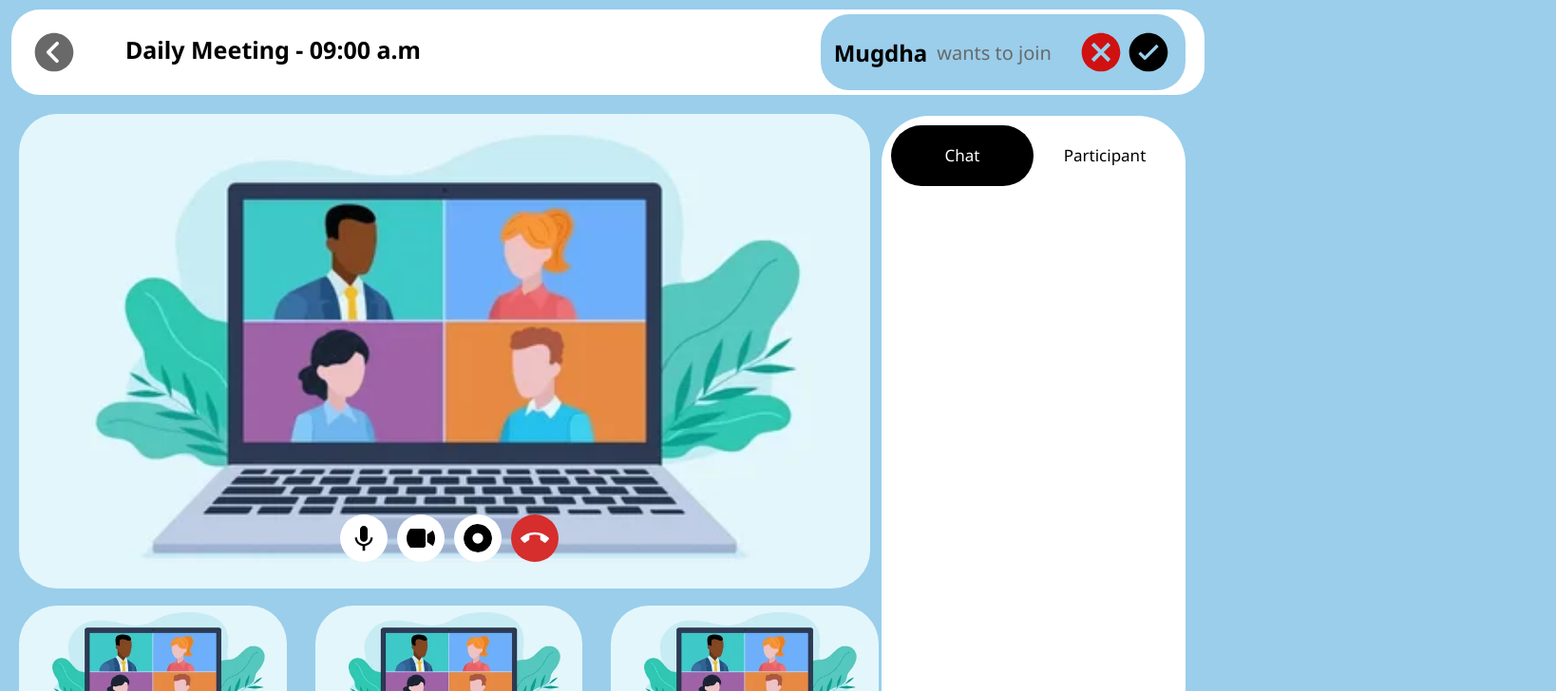
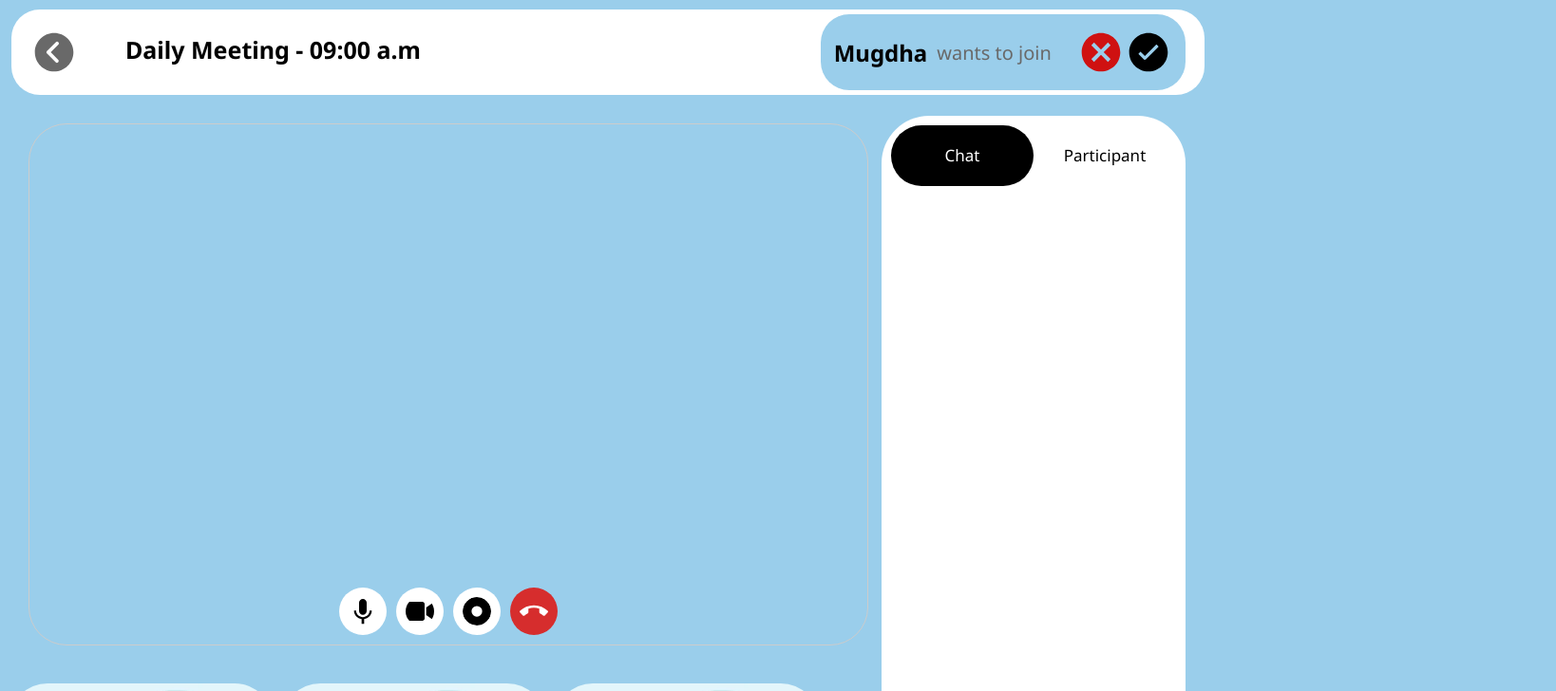
Before and after one commit to JIYA1MU/online_meet, a React (Vite) app: page /meetingMain in a window 1280 px wide. Shown: the top 728 px of the page at 95% size, 1638 px wide, since content can reach past the window. Built offline with nearby package versions, Linux system fonts and the light colour scheme; no server answers; the HTML template or start-up script is replaced by a standard one.

Commit message:
web cam feature

```diff
--- a/package.json
+++ b/package.json
@@ -21,6 +21,7 @@
     "react-dom": "^18.3.1",
     "react-icons": "^5.2.1",
     "react-router-dom": "^6.25.1",
+    "react-webcam": "^7.2.0",
     "styled-components": "^6.1.12"
   },
   "devDependencies": {
--- a/src/components/pages/MainScreen.tsx
+++ b/src/components/pages/MainScreen.tsx
@@ -1,43 +1,63 @@
-import styled from "styled-components"
-import { useState } from "react"
-import { IoMdMic , IoMdMicOff } from "react-icons/io"
-import { FaVideo , FaVideoSlash } from "react-icons/fa"
-import { BsFillRecordCircleFill } from "react-icons/bs"
-import { MdCallEnd } from "react-icons/md"
+import React, { useState } from 'react';
+import styled from 'styled-components';
+import Webcam from 'react-webcam';
+import { IoMdMic, IoMdMicOff } from 'react-icons/io';
+import { FaVideo, FaVideoSlash } from 'react-icons/fa';
+import { BsFillRecordCircleFill } from 'react-icons/bs';
+import { MdCallEnd } from 'react-icons/md';
 
-const participants = [
-    { image: "src/assets/12.webp" },
-    { image: "src/assets/12.webp" },
-    { image: "src/assets/12.webp" },
+// Define types for props
+interface IconProps {
+  isMicOpen?: boolean;
+  isVideoOpen?: boolean;
+}
+
+// Define the participants data type
+interface Participant {
+  image: string;
+}
+
+const participants: Participant[] = [
+  { image: 'src/assets/12.webp' },
+  { image: 'src/assets/12.webp' },
+  { image: 'src/assets/12.webp' },
 ];
 
-const MainScreen = () => {
+const MainScreen: React.FC = () => {
+  const [isMicOpen, setIsMicOpen] = useState<boolean>(true);
+  const [isVideoOpen, setIsVideoOpen] = useState<boolean>(true);
+  const [active, setActive] = useState<'chat' | 'people'>('chat');
 
-    const [isMicOpen , setIsMicOpen ] = useState(true);
-    const[isVideoOpen , setIsVideoOpen] = useState(true);
-    const [active , setActive] = useState("chat");
+  const ToggleBox = () => {
+    setActive(active === 'chat' ? 'people' : 'chat');
+  };
 
-    const ToggleBox = (): void => {
-        setActive(active === "chat" ? "people" : "chat");
-    }
-
-    const handleClick = (): void => {
+  const handleClick = () => {
     setIsMicOpen(!isMicOpen);
   };
 
-    const Toggle = () : void => {
+  const Toggle = () => {
     setIsVideoOpen(!isVideoOpen);
-    }
-
+  };
 
   return (
     <MeetScreen>
       <div className="screen">
         <div className="presenter">
-                <img src = "src/assets/12.webp"  alt="Meeting"/>
-                    <div className = "options">
-                        <Mic onClick = {handleClick} isMicOpen = {isMicOpen}/>
-                        <Video onClick = {Toggle} isVideoOpen = {isVideoOpen}/>
+          {isVideoOpen ? (
+            <Webcam
+              audio={isMicOpen}
+              width="100%"
+              height="100%"
+              videoConstraints={{ facingMode: 'user' }}
+              style={{ width: '100%', height: '100%', borderRadius: '40px', objectFit: 'cover' }}
+            />
+          ) : (
+            <img src="src/assets/12.webp" alt="Meeting" />
+          )}
+          <div className="options">
+            <Mic onClick={handleClick} isMicOpen={isMicOpen} />
+            <Video onClick={Toggle} isVideoOpen={isVideoOpen} />
             <Record />
             <Call />
           </div>
@@ -47,6 +67,7 @@ const MainScreen = () => {
             <img
               key={index}
               src={participant.image}
+              alt={`Participant ${index + 1}`}
             />
           ))}
         </div>
@@ -54,112 +75,143 @@ const MainScreen = () => {
       <div className="side">
         <div className="main">
           <div
-                    className = {active ==="chat" ? "chat active" : "chat"}
-                    onClick={ToggleBox}>Chat
+            className={active === 'chat' ? 'chat active' : 'chat'}
+            onClick={ToggleBox}
+          >
+            Chat
           </div>
           <div
-                    className = {active === "people" ? "people active" : "people"}
-                    onClick = {ToggleBox}>Participant
+            className={active === 'people' ? 'people active' : 'people'}
+            onClick={ToggleBox}
+          >
+            Participant
           </div>
         </div>
       </div>
     </MeetScreen>
-  )
+  );
+};
+
+// Styled-components
+const MeetScreen = styled.div`
+  display: flex;
+  flex-direction: row;
+  height: 100vh;
+
+  .screen {
+    flex: 1;
+    display: flex;
+    flex-direction: column;
+    padding: 10px;
   }
 
-const MeetScreen = styled.div`
-    .screen{
-        .presenter{
-            img{
-                width : 70%;
-                height : 500px;
-                margin : 30px 20px;
-                border-radius : 40px;
+  .presenter {
+    flex: 1;
+    position: relative;
+    border: 1px solid #ccc;
+    border-radius: 40px;
+    overflow: hidden;
+    width: 70%;
+    height: 500px;
+    margin: 30px 20px;
+
+    img {
+      width: 100%;
+      height: 100%;
+      border-radius: 40px;
     }
-            .options{
-                position : relative;
-                bottom : 7rem;
-                left : 28%;
+
+    .options {
+      position: absolute;
+      bottom: 10px; /* Adjusted for better visibility */
+      left: 50%;
+      transform: translateX(-50%);
+      display: flex;
+      gap: 10px;
+      justify-content: center;
+      width: 100%; /* Ensures it takes full width */
     }
   }
-        .participants{
-            img{
-                position: relative;
-                bottom : 70px;
-                left : 20px;
+
+  .participants {
+    display: flex;
+    gap: 10px;
+    margin-top: 10px;
+
+    img {
       border-radius: 40px;
-                width : 22%;
-                height : 10rem;
-                margin-right : 30px;
+      width: 22%;
+      height: 10rem;
     }
   }
-    }
+
   .side {
     width: 25%;
     height: 83%;
     background-color: #ffffff;
-        position : absolute;
-        top :7.6rem;
-        right : 2rem;
-        border-radius : 50px;
-        .main{
-            display : flex;
-            justify-content : space-between;
-            padding : 10px;
-            border-radius : 50px;
-            font-family: "Noto Sans", sans-serif;
-            font-size : 17px;
-            .chat , .people{
-                width : 50%;
-                height : 4rem;
+    position: absolute;
+    top: 7.6rem;
+    right: 2rem;
+    border-radius: 50px;
+
+    .main {
+      display: flex;
+      justify-content: space-between;
+      padding: 10px;
+      border-radius: 50px;
+      font-family: 'Noto Sans', sans-serif;
+      font-size: 17px;
+
+      .chat, .people {
+        width: 50%;
+        height: 4rem;
         border-radius: 50px;
         display: flex;
         align-items: center;
         justify-content: center;
         cursor: pointer;
       }
-            .chat.active , .people.active {
+
+      .chat.active, .people.active {
         background-color: black;
         color: white;
       }
     }
   }
-`
+`;
 
-const Mic = styled(({ isMicOpen, ...props } : any) =>
+// Styled-components for icons with type definitions
+const Mic = styled(({ isMicOpen, ...props }: IconProps) =>
   isMicOpen ? <IoMdMic {...props} /> : <IoMdMicOff {...props} />
 )`
   background-color: white;
   border-radius: 50%;
   font-size: 30px;
   padding: 10px;
-  `
+`;
 
-const Video = styled(({isVideoOpen, ...props} : any) =>
-    isVideoOpen ? <FaVideo {...props}/> : <FaVideoSlash {...props}/>
+const Video = styled(({ isVideoOpen, ...props }: IconProps) =>
+  isVideoOpen ? <FaVideo {...props} /> : <FaVideoSlash {...props} />
 )`
   background-color: white;
   border-radius: 50%;
   font-size: 30px;
   padding: 10px;
-    margin-left : 10px;
-`
+`;
 
 const Record = styled(BsFillRecordCircleFill)`
   background-color: white;
   border-radius: 50%;
   font-size: 30px;
   padding: 10px;
-    margin-left : 10px;
-`
+`;
 
 const Call = styled(MdCallEnd)`
   background-color: #d62d2d;
-    color : white;
+  color: white;
   border-radius: 50%;
   font-size: 30px;
   padding: 10px;
-    margin-left : 10px;
-`
+`;
 
 export default MainScreen;
--- a/src/components/pages/MeetingJoin.tsx
+++ b/src/components/pages/MeetingJoin.tsx
@@ -164,4 +164,5 @@ const Present = styled(MdPresentToAll)`
   vertical-align : bottom;
 `
 
+
 export default MeetingJoin
--- a/src/components/pages/MeetingLink.tsx
+++ b/src/components/pages/MeetingLink.tsx
@@ -34,12 +34,6 @@ const value: Item[] = [
     name: 'Schedule',
     bgColor: '#035C7A'
   },
-  {
-    id: 4,
-    icon: <IoShareSharp />,
-    name: 'Share screen',
-    bgColor: '#035C7A'
-  }
 ];
 
 export const MeetingLink = () => {
@@ -59,37 +53,17 @@ export const MeetingLink = () => {
   // Use Item type for parameter
   const handleItemClick = async (item: Item) => {
     switch (item.name) {
-      case 'New Meeting':
+      case 'Join':
         navigate('/meetingjoin');
         break;
       case 'Schedule':
         navigate('/schedule');
-        break;
-      case 'Share screen':
-        await startScreenSharing();
         break;
       default:
         break;
     }
   };
 
-
-  const startScreenSharing = async () => {
-    try {
-      const stream = await navigator.mediaDevices.getDisplayMedia({
-        video: true,
-        audio: false
-      });
-
-
-      const videoElement = document.createElement('video');
-      videoElement.srcObject = stream;
-      videoElement.autoplay = true;
-      document.body.appendChild(videoElement);
-    } catch (error) {
-      console.error('Error sharing screen:', error);
-    }
-  };
 
   useEffect(() => {
     const interval = setInterval(() => {
```
Also changed, not shown: 1 other file (tests, documents, lock files or other folders). Lines whose indentation alone changed are shown as unchanged.
